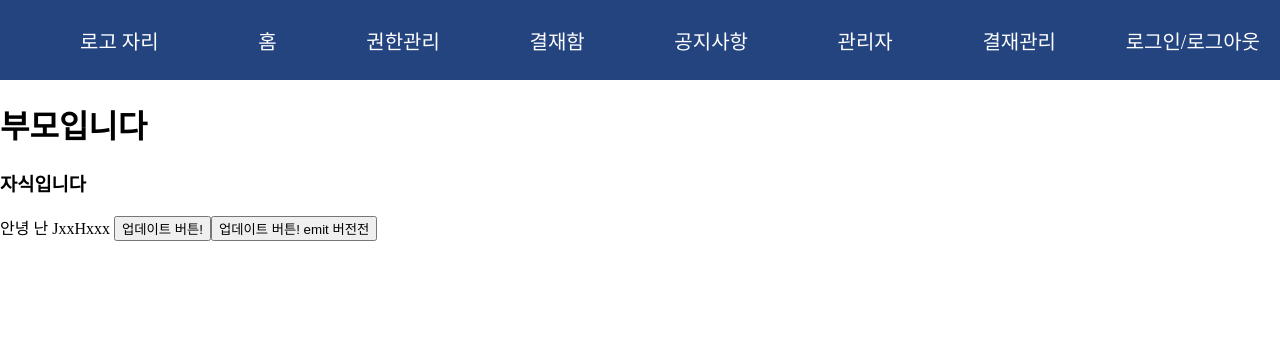
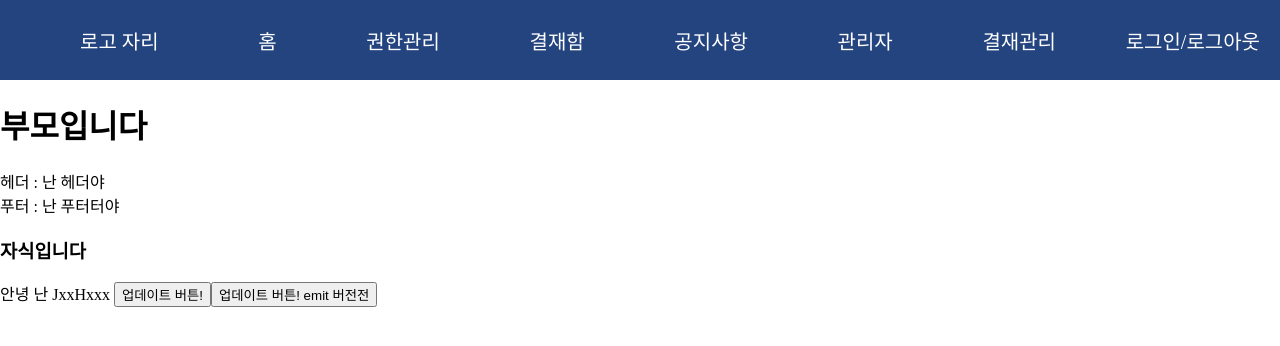
Before and after one commit to JxxHxxx/round1, a Vue app: page /admin in a window 1280 px wide. Shown: the top 346 px of the page. Built offline with nearby package versions, Linux system fonts and the light colour scheme.

Commit message:
FEAT : slot 테스트

```diff
--- a/src/components/page/admin/AdminPage.vue
+++ b/src/components/page/admin/AdminPage.vue
@@ -1,20 +1,30 @@
-<template>
-    <div>
-        <AdminParent></AdminParent>
-    </div>
-</template>
-
 <script setup>
 import { provide, ref } from 'vue';
 import AdminParent from './AdminParent.vue';
+import SimpleHeader from './SimpleHeader.vue';
+import SimpleFooter from './SimpleFooter.vue';
 
 const message = ref('안녕 난 JxxHxxx');
+const headerValue = ref('난 헤더야');
+const footerValue = ref('난 푸터터야');
 
 function updateMessage(updateMessage) {
     message.value = updateMessage;
 }
 
-
 provide('message', {message, updateMessage})
 
 </script>
+
+<template>
+    <div>
+        <AdminParent>
+            <template #header>
+                <SimpleHeader :message="headerValue"></SimpleHeader>
+            </template>
+            <template #footer>
+                <SimpleFooter :message="footerValue"></SimpleFooter>
+            </template>
+        </AdminParent>
+    </div>
+</template>
--- a/src/components/page/admin/AdminParent.vue
+++ b/src/components/page/admin/AdminParent.vue
@@ -1,9 +1,4 @@
-<template>
-    <div>
-        <h1>부모입니다</h1>
-        <AdminChild @update-message="emitHandle"/>
-    </div>
-</template>
+
 
 <script setup>
 import AdminChild from './AdminChild.vue';
@@ -13,3 +8,11 @@ const emitHandle = (message) => {
 }
 
 </script>
+<template>
+    <div>
+        <h1>부모입니다</h1>
+        <slot name="header"></slot>
+        <slot name="footer"></slot>
+        <AdminChild @update-message="emitHandle"/>
+    </div>
+</template>
--- /dev/null
+++ b/src/components/page/admin/SimpleFooter.vue
@@ -0,0 +1,11 @@
+<template>
+    <div>
+        푸터 : {{ props.message }}
+    </div>
+</template>
+
+<script setup>
+
+const props = defineProps(['message']);
+
+</script>
--- /dev/null
+++ b/src/components/page/admin/SimpleHeader.vue
@@ -0,0 +1,11 @@
+<template>
+    <div>
+        헤더 : {{ props.message }}
+    </div>
+</template>
+
+<script setup>
+
+const props = defineProps(['message']);
+
+</script>
```
